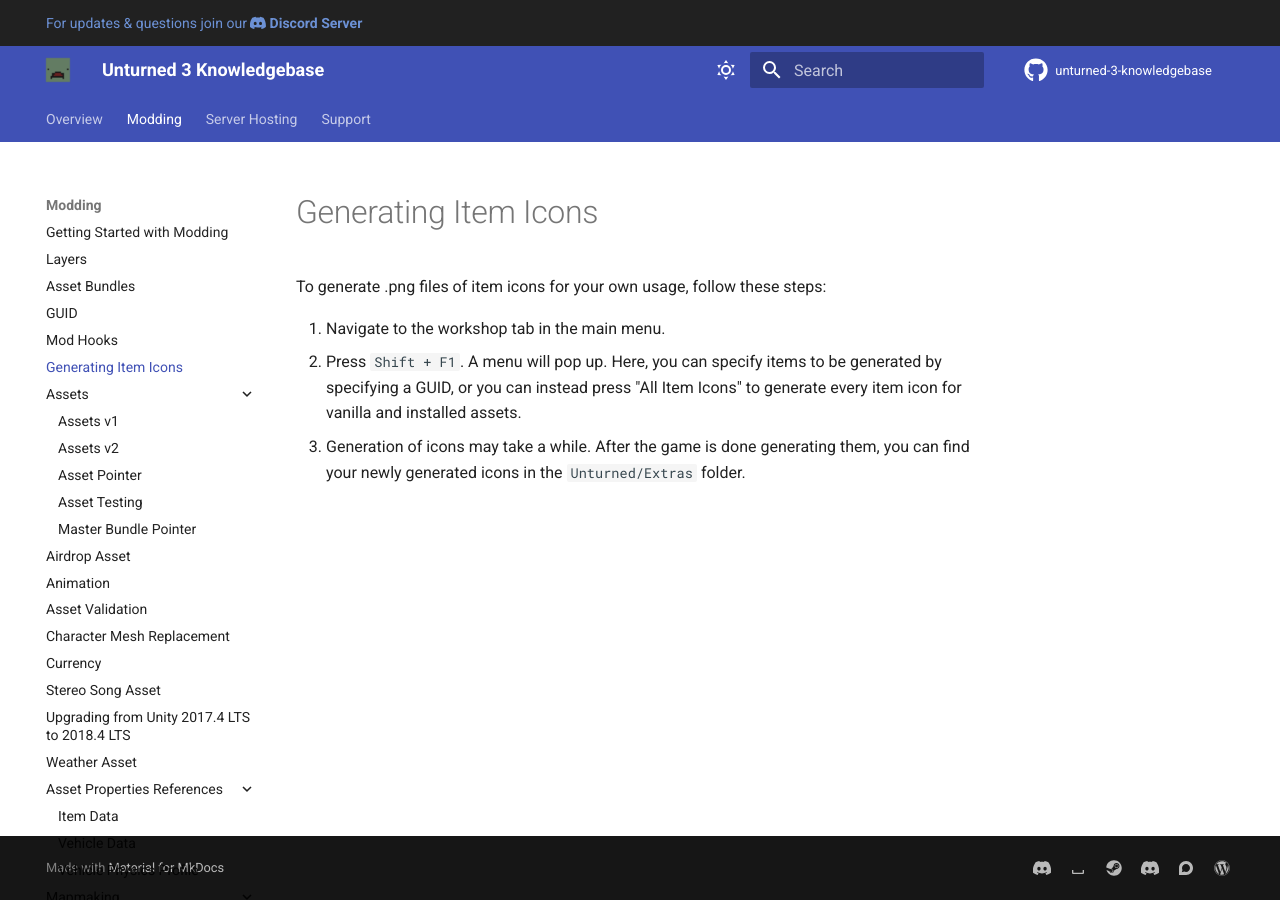
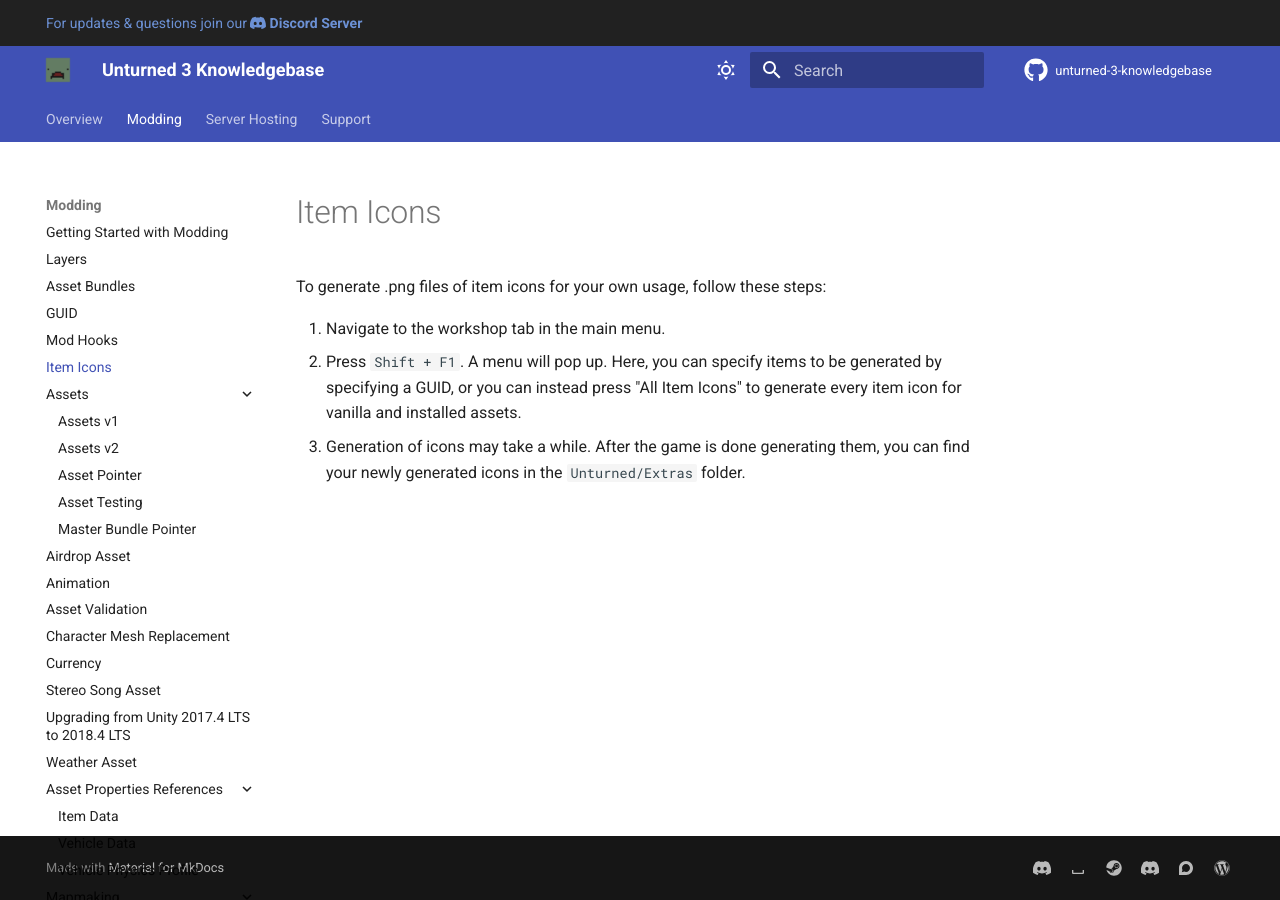
Before and after one commit to unturned-info/unturned-3-knowledgebase, an MkDocs documentation site: the page built from docs/Modding/ItemIcons.md, in a window 1280 px wide. Built offline with MkDocs 1.6.1 and Material for MkDocs 9.7.7, drawn with Linux system fonts in a browser that asks for light colours; comment, search, counter and statistics services are not loaded.

Commit message:
Update ItemIcons.md
Signed-off-by: Jdance-Media <67397422+Jdance-Media@users.noreply.github.com>

```diff
--- a/docs/Modding/ItemIcons.md
+++ b/docs/Modding/ItemIcons.md
@@ -1,4 +1,4 @@
-# Generating Item Icons
+# Item Icons
 
 To generate .png files of item icons for your own usage, follow these steps:
 
```
